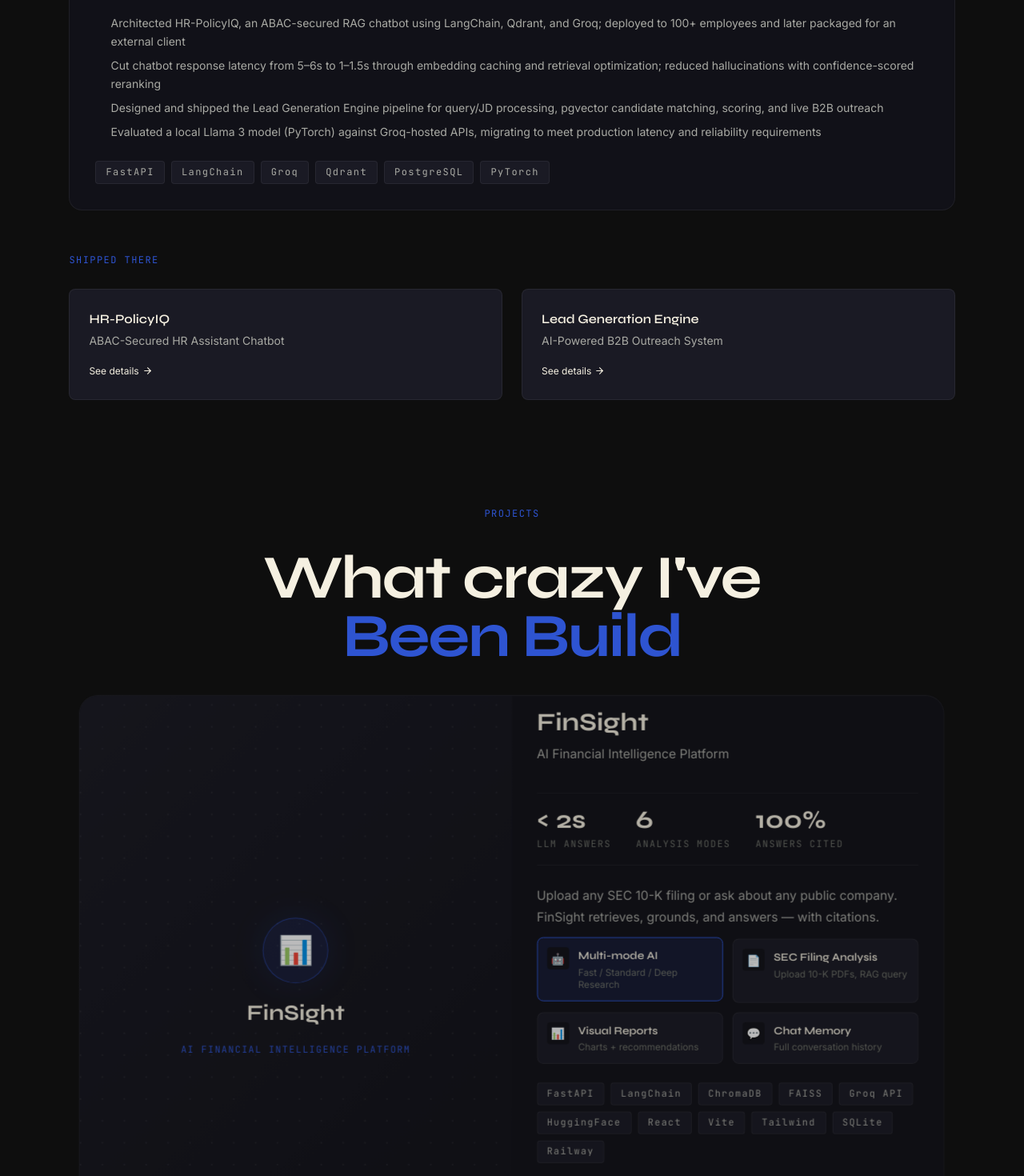
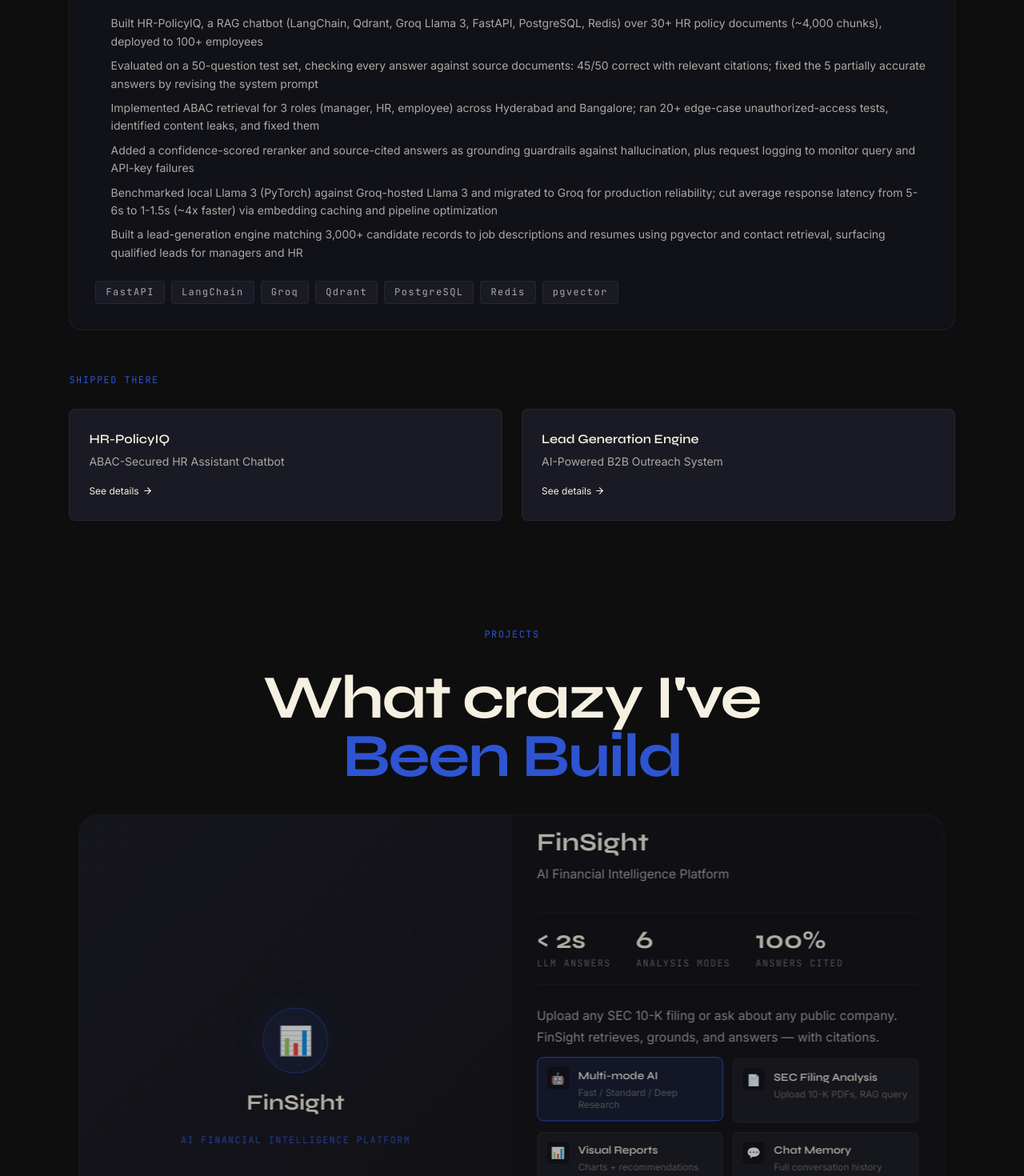
Before and after one commit to Umang07-cell/Portfolio-, a React (Vite) app: page / in a window 1280 px wide. Shown: the part 2320-3790 px from the top of the page at 80% size. Built offline with nearby package versions, Linux system fonts and the light colour scheme.

Commit message:
Update content.js

```diff
--- a/src/data/content.js
+++ b/src/data/content.js
@@ -4,29 +4,30 @@
 
 export const profile = {
   name: "Umang Pawar",
-  role: "GenAI Engineer",
+  role: "AI/GenAI Engineer",
   location: "Nagpur, India",
   phone: "+91 80550 70449",
   email: "umangpawar629@gmail.com",
   github: "https://github.com/Umang07-cell",
   githubLabel: "github.com/Umang07-cell",
   linkedin: "https://www.linkedin.com/in/umang-pawar-208157314",
-  resumeUrl: "/Umang_Pawar_AI.pdf",
+  portfolio: "umangpawar.vercel.app",
+  resumeUrl: "/Umang_Pawar_AI_Engineer.pdf",
 };
 
 export const heroCopy = {
-  overline: "GENAI ENGINEER — NAGPUR, IN",
-  positioning: "Two production AI systems live.\nBuilding what's next.",
+  overline: "AI/GENAI ENGINEER — LLMs, RAG & AGENTIC SYSTEMS",
+  positioning: "4 AI projects. 2 live deployments.\n45/50 on a hand-checked test set.",
   description:
-    "I engineer AI applications that ship — RAG pipelines, LLM orchestration, and backend systems built for real users.",
+    "Fresher AI Engineer who built and deployed RAG systems, guardrailed retrieval, and agentic LLM workflows. Skilled in Python, FastAPI, LangChain, and 3 vector stores.",
 };
 
 export const aboutCopy = {
   heading: "Building AI that works in the real world.",
   paragraphs: [
-    "I'm a CS graduate from Nagpur who builds production AI systems that actually get used — not just submitted. My work at LanceSoft went from engineering brief to company-wide adoption: an HR chatbot that 100+ employees rely on, and a lead generation engine running live B2B outreach.",
-    "I think in pipelines: document ingestion, chunking, embeddings, retrieval, grounding. I care about what happens when an LLM answer is wrong and how the system recovers. I'm a published ML researcher, a Google AI Professional Certificate holder, and someone who debugs production issues on Railway at odd hours because the system needs to work.",
-    "Most recently an AI Engineer Intern at LanceSoft. Targeting AI Engineer roles in Pune, Bangalore, or Hyderabad.",
+    "Fresher AI Engineer who built and deployed RAG systems, guardrailed retrieval, and agentic LLM workflows across 4 AI projects and 2 live deployments. Built an access-controlled HR RAG chatbot for 100+ employees at LanceSoft (45/50 on a hand-checked test set).",
+    "I think in pipelines: document ingestion, chunking, embeddings, retrieval, grounding. Skilled in Python, FastAPI, LangChain, and 3 vector stores (Qdrant, FAISS, pgvector). I care about what happens when an LLM answer is wrong and how the system recovers.",
+    "Google AI Professional Certificate holder and published ML researcher (IJRASET, 2025). Most recently an AI Engineer Intern at LanceSoft. Targeting AI Engineer roles in Pune, Bangalore, or Hyderabad.",
   ],
 };
 
@@ -42,16 +43,9 @@
   solution:
     "Upload any SEC 10-K filing or ask about any public company. FinSight retrieves, grounds, and answers — with citations.",
   stack: [
-    "FastAPI",
+    "Groq",
     "LangChain",
-    "ChromaDB",
     "FAISS",
-    "Groq API",
-    "HuggingFace",
-    "React",
-    "Vite",
-    "Tailwind",
-    "SQLite",
     "Railway",
   ],
   features: [
@@ -61,7 +55,7 @@
     { icon: "💬", title: "Chat Memory", detail: "Full conversation history" },
   ],
   engineeringNote:
-    "Resolved 6 production bugs including Pydantic v2 migration, deprecated Groq model string, Railway $PORT binding, and CORS header conflicts. Full MLOps ownership from commit to Railway deployment.",
+    "Tested on sample financial reports with 20+ edge-case questions, checking answers against the source; improved answer quality by fixing chunking and tuning the retrieval pipeline. Deployed on Railway; resolved Pydantic version conflicts and CORS issues.",
   stats: [
     { value: "< 2s", label: "LLM answers" },
     { value: "6", label: "Analysis modes" },
@@ -97,9 +91,9 @@
       { value: "100+", label: "Employees" },
       { value: "6+", label: "HR Modules" },
     ],
-    stack: ["FastAPI", "LangChain", "Qdrant", "Groq", "ABAC", "React"],
+    stack: ["FastAPI", "LangChain", "Qdrant", "Groq", "ABAC", "PostgreSQL", "Redis"],
     detail:
-      "ABAC-secured HR assistant built with RAG, LangChain, Qdrant, and Groq (Llama 3). Deployed to 100+ employees, then packaged into a client-facing knowledge-bot product with grounded answers and PII redaction.",
+      "ABAC-secured HR assistant built with RAG, LangChain, Qdrant, and Groq (Llama 3) over 30+ HR policy documents (~4,000 chunks). Deployed to 100+ employees. Evaluated 45/50 on a hand-checked test set with confidence-scored reranking and source-cited grounding guardrails.",
     features: [
       { icon: "🔒", title: "ABAC Access Control", detail: "Permission-gated by role" },
       { icon: "🕵️", title: "PII Redaction", detail: "Automatic on every answer" },
@@ -116,7 +110,7 @@
     subtitle: "AI-Powered B2B Outreach System",
     stack: ["Python", "FastAPI", "BeautifulSoup", "Selenium", "LLM Enrichment", "PostgreSQL"],
     detail:
-      "Production pipeline for query and JD processing, contact retrieval, pgvector-based candidate matching and scoring, and staged routing — now powering LanceSoft's live B2B outreach.",
+      "Production pipeline for query and JD processing, contact retrieval, pgvector-based candidate matching and scoring across 3,000+ candidate records, and staged routing — now powering LanceSoft's live B2B outreach.",
     features: [
       { icon: "🕸️", title: "Automated Scraping", detail: "BeautifulSoup + Selenium" },
       { icon: "🧠", title: "LLM Enrichment", detail: "Structured contact profiling" },
@@ -131,9 +125,9 @@
     labelVariant: "accent",
     title: "Atlas-AI",
     subtitle: "AI Career Platform — 4 Integrated Systems",
-    stack: ["FastAPI", "React", "LoRA", "Groq (Llama 3 Vision)", "LangChain", "RAG", "JSearch"],
+    stack: ["Python", "FastAPI", "Groq", "LangChain", "JSearch"],
     detail:
-      "JSearch-powered daily job scraper, ATS resume scorer, LLM voice mock interview engine with dynamic follow-ups, and RAG career chatbot — unified into one deployed product. Fine-tuned a Llama 3 model using LoRA and integrated a vision-language model for context-aware interview follow-ups.",
+      "Built 4 integrated AI systems in one deployed product: a JSearch job scraper (8-10 jobs per run), an ATS resume scorer, a voice mock-interview engine with LLM follow-ups, and a RAG career chatbot. Fine-tuned Llama 3 with LoRA, integrated a Groq-hosted vision-language model. Cut response latency from 4-5s to ~2s (~2x faster).",
     features: [
       { icon: "🔎", title: "Daily Job Scraper", detail: "Live listings, refreshed daily" },
       { icon: "📝", title: "ATS Resume Scorer", detail: "Scored against target JDs" },
@@ -202,54 +196,46 @@
 
 export const techGroups = [
   {
-    label: "AI, GenAI & LLMs",
+    label: "AI / GenAI",
     items: [
       "Retrieval-Augmented Generation (RAG)",
+      "LangChain",
       "Agentic Workflows",
-      "LangChain",
-      "Fine-tuning (LoRA)",
+      "LoRA Fine-tuning",
+      "Prompt Engineering",
+      "Reranking",
+      "Guardrails",
+      "LLM Evaluation",
+      "Function/Tool Calling",
       "Vision-Language Models",
-      "Groq & OpenAI APIs",
-      "Function/Tool Calling",
-      "Prompt Engineering",
-      "Machine Learning",
-      "NLP",
     ],
   },
   {
-    label: "Backend & Databases",
+    label: "LLMs / Vector DBs",
     items: [
-      "FastAPI",
-      "Flask",
-      "Node.js",
-      "REST APIs",
-      "PostgreSQL",
+      "Groq",
+      "OpenAI API",
+      "Llama 3",
       "Qdrant",
-      "ChromaDB",
       "FAISS",
       "pgvector",
-      "MongoDB",
-      "MySQL",
-      "Redis",
-      "ABAC Security",
     ],
   },
   {
-    label: "Frontend & Languages",
+    label: "Languages / Backend",
     items: [
       "Python",
-      "JavaScript",
-      "TypeScript",
       "SQL",
-      "React.js",
-      "Vite",
-      "Tailwind CSS",
-      "Framer Motion",
+      "FastAPI",
+      "Flask",
+      "REST APIs",
+      "SQLAlchemy",
+      "ABAC (Attribute-Based Access Control)",
     ],
   },
   {
-    label: "Cloud & DevOps",
-    items: ["Git", "GitHub Actions (CI/CD)", "Docker", "AWS", "Azure", "Railway", "Render"],
+    label: "Data / Infra",
+    items: ["PostgreSQL", "Redis", "Pandas", "Power BI", "Excel", "Git", "GitHub Actions (CI/CD)", "Docker", "Railway", "Render"],
   },
 ];
 
@@ -260,10 +246,10 @@
     date: "Nov 2025 – Mar 2026",
     badge: null,
     points: [
-      "3 client-facing full-stack features, zero post-release defects",
-      "CI/CD via GitHub Actions: 60% reduction in manual deployment steps",
+      "Shipped 3 client-facing full-stack features (Python, Flask, PostgreSQL) across Agile sprints, including an AI chatbot (LangChain + OpenAI API), with testing",
+      "Set up GitHub Actions CI/CD pipelines, cutting manual deployment steps by 60%",
     ],
-    stack: ["Python", "Flask", "PostgreSQL", "GitHub Actions"],
+    stack: ["Python", "Flask", "PostgreSQL", "LangChain", "OpenAI API", "GitHub Actions"],
   },
   {
     role: "Data Analyst Intern",
@@ -271,10 +257,10 @@
     date: "Mar 2026 – Jun 2026",
     badge: null,
     points: [
-      "ETL pipelines processing 637,494+ live client records",
-      "Enrollment Performance Dashboard: primary stakeholder tool for weekly decisions",
+      "Built automated Python/Pandas/SQL ETL pipelines processing 637,494+ client records across multiple source tables into ML-ready datasets",
+      "Built Power BI and Excel dashboards that refresh directly from the pipeline, giving stakeholders weekly KPI and segmentation reporting",
     ],
-    stack: ["Python", "Pandas", "SQL"],
+    stack: ["Python", "Pandas", "SQL", "Power BI", "Excel"],
   },
   {
     role: "AI Engineer Intern",
@@ -282,12 +268,14 @@
     date: "Jul 2026 – Sep 2026",
     badge: "RECENT",
     points: [
-      "Architected HR-PolicyIQ, an ABAC-secured RAG chatbot using LangChain, Qdrant, and Groq; deployed to 100+ employees and later packaged for an external client",
-      "Cut chatbot response latency from 5–6s to 1–1.5s through embedding caching and retrieval optimization; reduced hallucinations with confidence-scored reranking",
-      "Designed and shipped the Lead Generation Engine pipeline for query/JD processing, pgvector candidate matching, scoring, and live B2B outreach",
-      "Evaluated a local Llama 3 model (PyTorch) against Groq-hosted APIs, migrating to meet production latency and reliability requirements",
+      "Built HR-PolicyIQ, a RAG chatbot (LangChain, Qdrant, Groq Llama 3, FastAPI, PostgreSQL, Redis) over 30+ HR policy documents (~4,000 chunks), deployed to 100+ employees",
+      "Evaluated on a 50-question test set, checking every answer against source documents: 45/50 correct with relevant citations; fixed the 5 partially accurate answers by revising the system prompt",
+      "Implemented ABAC retrieval for 3 roles (manager, HR, employee) across Hyderabad and Bangalore; ran 20+ edge-case unauthorized-access tests, identified content leaks, and fixed them",
+      "Added a confidence-scored reranker and source-cited answers as grounding guardrails against hallucination, plus request logging to monitor query and API-key failures",
+      "Benchmarked local Llama 3 (PyTorch) against Groq-hosted Llama 3 and migrated to Groq for production reliability; cut average response latency from 5-6s to 1-1.5s (~4x faster) via embedding caching and pipeline optimization",
+      "Built a lead-generation engine matching 3,000+ candidate records to job descriptions and resumes using pgvector and contact retrieval, surfacing qualified leads for managers and HR",
     ],
-    stack: ["FastAPI", "LangChain", "Groq", "Qdrant", "PostgreSQL", "PyTorch"],
+    stack: ["FastAPI", "LangChain", "Groq", "Qdrant", "PostgreSQL", "Redis", "pgvector"],
   },
 ];
 
@@ -322,11 +310,11 @@
   },
   {
     year: "2026",
-    text: "Graduated B.Tech in Computer Science & Engineering from G.H. Raisoni University, Nagpur.",
+    text: "Graduated B.Tech in Computer Science & Engineering from G.H. Raisoni University, Nagpur (CGPA: 7.50/10).",
   },
   {
     year: "2026",
-    text: "Earned the Google AI Professional Certificate and Google AI Essentials Certificate.",
+    text: "Earned the Google AI Professional Certificate (2026).",
   },
   {
     year: "2026",
@@ -352,7 +340,7 @@
     image: null,
     imageAlt: "FinSight dashboard showing financial analysis",
     badge: "LIVE",
-    tags: ["FastAPI", "LangChain", "ChromaDB", "Groq", "React"],
+    tags: ["Groq", "LangChain", "FAISS", "Railway"],
     link: "https://finsight-17ni.onrender.com/#/chat",
     linkText: "Live Demo",
   },
@@ -364,7 +352,7 @@
     description: "End-to-end RAG pipeline with document versioning, PII redaction, and attribute-based access control. 100+ daily users at LanceSoft.",
     image: null,
     badge: "INTERNAL",
-    tags: ["FastAPI", "LangChain", "ChromaDB", "Groq", "ABAC"],
+    tags: ["FastAPI", "LangChain", "Qdrant", "Groq", "ABAC"],
     link: null,
   },
   {
@@ -386,7 +374,7 @@
     description: "Job scraper + ATS resume scorer + voice mock interview engine + RAG career chatbot unified into one product.",
     image: null,
     badge: "DEPLOYED",
-    tags: ["FastAPI", "React", "Groq", "LangChain", "RAG"],
+    tags: ["Python", "FastAPI", "Groq", "LangChain", "JSearch"],
     link: "https://atlas-frontend-uo1y.onrender.com/dashboard",
     linkText: "Live Demo",
   },
```
